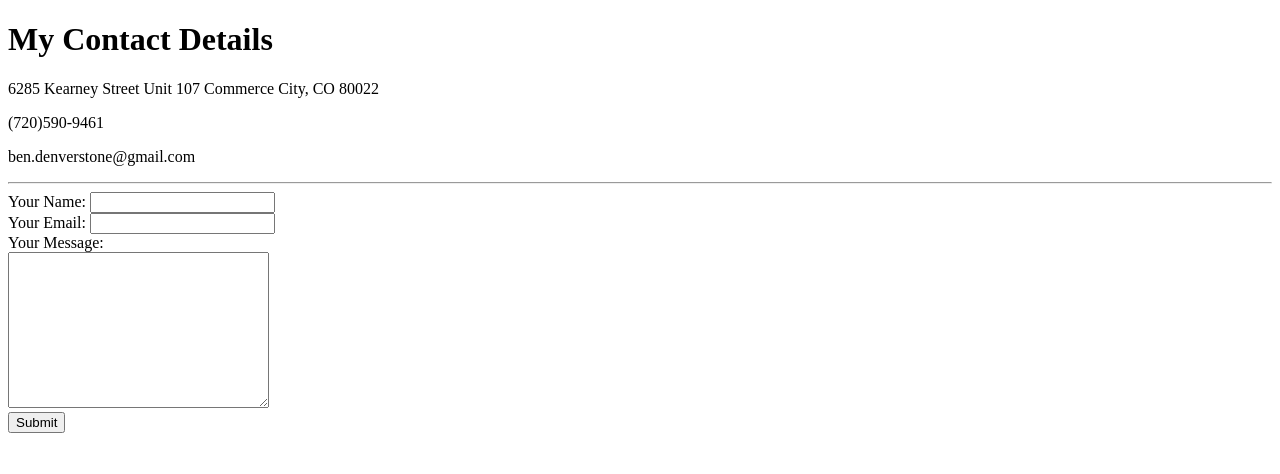
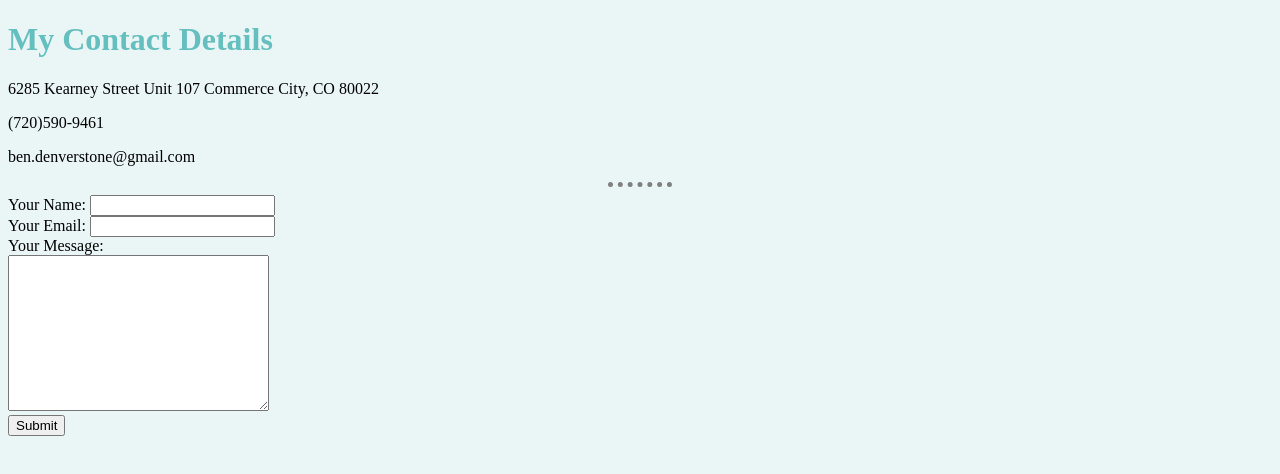
Before and after one commit to Ben0001Den/cv, a plain HTML site: page contact.html in a window 1280 px wide. Drawn offline with Linux system fonts and the light colour scheme.

Commit message:
Updated with CSS

```diff
--- a/contact.html
+++ b/contact.html
@@ -3,6 +3,7 @@
     <head>
         <meta charset="UTF-8">
         <title>Contact Me</title>
+        <link rel="stylesheet" href="css/styles.css">
     </head>
     <body>
         <h1>My Contact Details</h1>
--- /dev/null
+++ b/css/styles.css
@@ -0,0 +1,13 @@
+body {
+    background-color: #EAF6F6;
+}
+hr {
+    border-style: none;
+    border-top-style: dotted;
+    border-color: grey;
+    border-width: 5px;
+    width: 5%;
+}
+h1, h3 {
+    color: #66BFBF;
+}
```
Also changed, not shown: hobbies.html (+1 -0 lines), index.html (+1 -0 lines).
